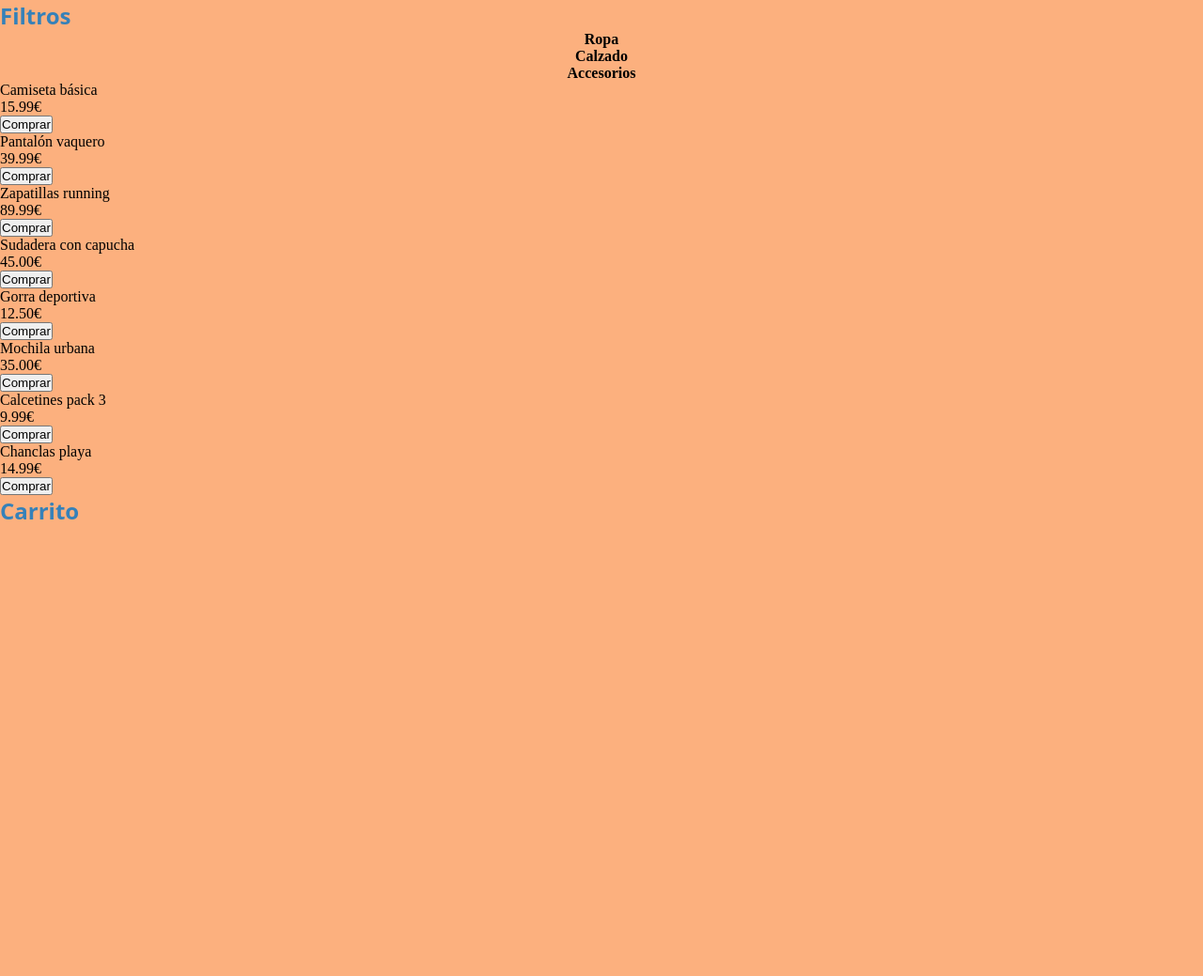
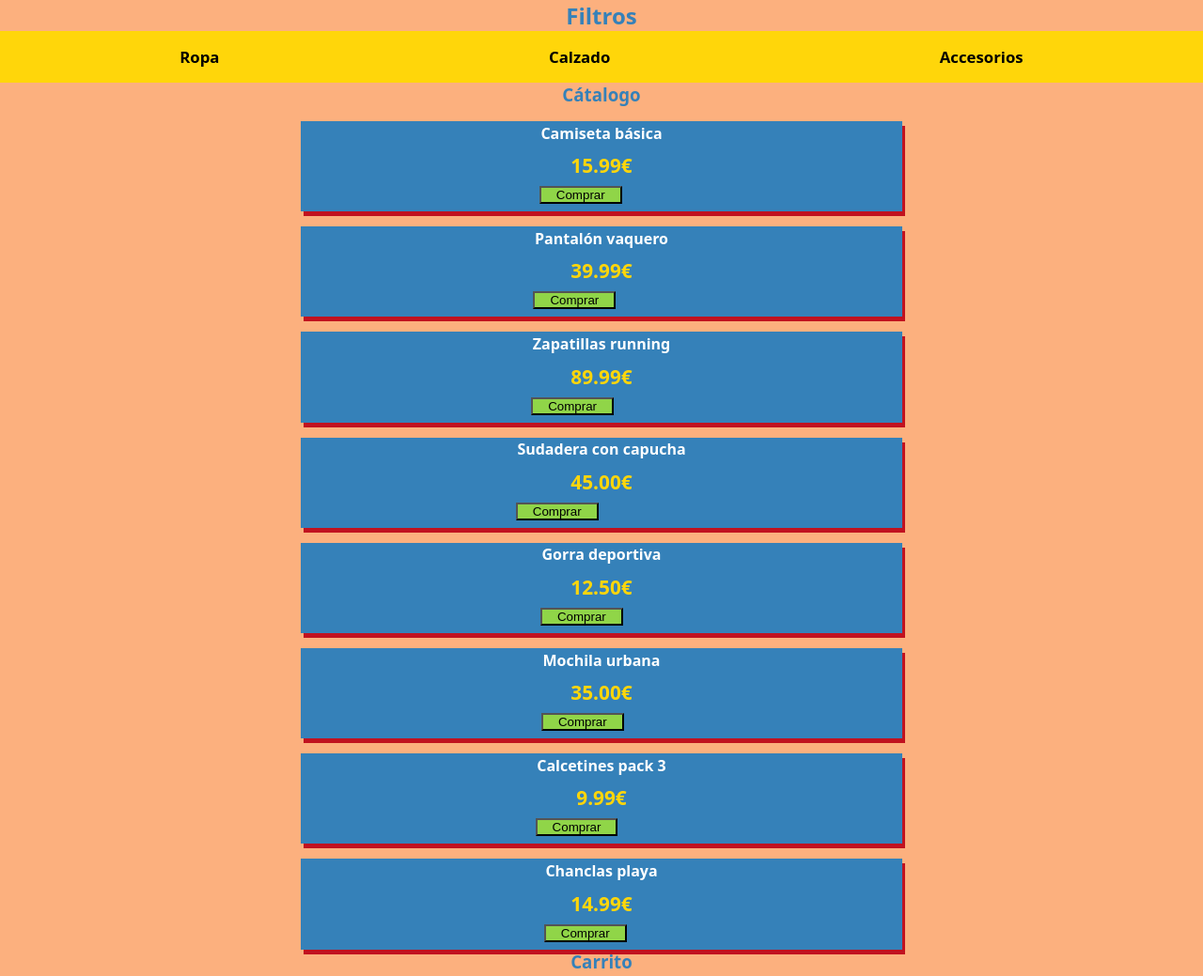
Before and after one commit to alopgau/Carrito-LMSGI, a plain HTML site: page index.html in a window 1280 px wide. Shown: the whole page at 94% size. Before the commit the page ends 800 px from the top, so only its background shows below. Drawn offline with Linux system fonts and the light colour scheme; files whose address does not match are found by name.

Commit message:
CSS carrito hecho

```diff
--- /dev/null
+++ b/JS/catalogo.js
@@ -0,0 +1,80 @@
+const catalogo = [
+     { id: 1, nombre: "Camiseta básica", precio: 15.99, categoria: "ropa", imagen: ""},
+    { id: 2, nombre: "Pantalón vaquero", precio: 39.99, categoria: "ropa", imagen: "" },
+    { id: 3, nombre: "Zapatillas running", precio: 89.99, categoria: "calzado", imagen: "" },
+    { id: 4, nombre: "Sudadera con capucha", precio: 45.00, categoria: "ropa", imagen:  ""},
+    { id: 5, nombre: "Gorra deportiva", precio: 12.50, categoria: "accesorios", imagen: "" },
+    { id: 6, nombre: "Mochila urbana", precio: 35.00, categoria: "accesorios", imagen:  ""},
+    { id: 7, nombre: "Calcetines pack 3", precio: 9.99, categoria: "ropa", imagen: "" },
+    { id: 8, nombre: "Chanclas playa", precio: 14.99, categoria: "calzado", imagen: ""}
+];
+
+const carrito = [
+
+];
+function crearCatalogo() {
+
+  catalogo.forEach(it => {
+    const figureProducto = iniciarCatalogo()
+     const elementosProducto = crearProducto(it)
+     dibujarProducto(figureProducto,elementosProducto)
+     });
+
+}
+function activarBotones() {
+  const botones = document.querySelectorAll("button")
+  for (const boton of botones) {
+    let contador = 0
+    boton.addEventListener("click", () => {
+      contador++
+      carrito.push({productoId: boton.id, cantidad: contador})
+      mostrarCarrito()
+    })
+  }
+  }
+  function crearProducto(it) {
+    const etiquetaPrecio = document.createElement("p")
+    etiquetaPrecio.classList.add("producto__precio")
+    const nombreProducto = document.createElement("figcaption")
+    nombreProducto.classList.add("producto__nombre")
+    const imagenProducto = document.createElement("img")
+    imagenProducto.classList.add("producto__imagen")
+    const botonCompra = document.createElement("button")
+    botonCompra.classList.add("producto__boton")
+    imagenProducto.setAttribute("src",it.imagen)
+    botonCompra.setAttribute("id", `${it.id}`)
+    etiquetaPrecio.innerText = `${it.precio.toFixed(2)}€`
+    nombreProducto.innerText = it.nombre
+    botonCompra.innerText = "Comprar"
+    return {etiquetaPrecio, nombreProducto, imagenProducto, botonCompra}
+  }
+  function dibujarProducto(figureProducto, elementosProducto) {
+    figureProducto.append(elementosProducto.nombreProducto)
+    figureProducto.append(elementosProducto.etiquetaPrecio)
+    figureProducto.append(elementosProducto.botonCompra)
+  }
+  function iniciarCatalogo() {
+    const section = document.querySelector(".catalogo")
+    const articleProducto = document.createElement("article")
+    articleProducto.classList.add("producto")
+    const figureProducto = document.createElement("figure")
+    figureProducto.classList.add("producto__figura")
+    section.append(articleProducto)
+    articleProducto.prepend(figureProducto)
+    return figureProducto
+  }
+  function mostrarCarrito() {
+    const asideCarrito = document.querySelector(".carrito")
+    crearProductoCarrito(asideCarrito)
+
+  }
+  function crearProductoCarrito(asideCarrito) {
+      const EspacioProducto = document.createElement("li")
+      EspacioProducto.innerText = `${it.id}: ${it.cantidad}`
+      asideCarrito.append(EspacioProducto)
+  }
+  function main() {
+    crearCatalogo()
+    activarBotones()
+  }
+  main()
--- a/assets/css/styles.css
+++ b/assets/css/styles.css
@@ -7,7 +7,9 @@
 :root {
     --color-primario: #3581B9;
     --color-secundario: #FCB07E;
-    --color-terciario: #dee2d6;
+    --color-terciario: #acef25c2;
+    --color-sombras: #c1121f;
+    --color-precio: #ffd60a;
     --color-blanco: #fff;
     --color-negro: #000;
 }
@@ -17,8 +19,69 @@ body {
 .titulo__seccion {
     color: var(--color-primario);
     font-family: system-ui, -apple-system, BlinkMacSystemFont, 'Segoe UI', Roboto, Oxygen, Ubuntu, Cantarell, 'Open Sans', 'Helvetica Neue', sans-serif;
+    text-align: center;
 }
 .lista__filtros--elemento {
     font-weight: bold;
     text-align: center;
+    font-family: system-ui, -apple-system, BlinkMacSystemFont, 'Segoe UI', Roboto, Oxygen, Ubuntu, Cantarell, 'Open Sans', 'Helvetica Neue', sans-serif;
+    font-size: 1.05rem;
 }
+.lista__filtros {
+    display: flex;
+    justify-content: space-around;
+    align-content: center;
+    list-style: none;
+    padding: 1rem;
+    flex-wrap: wrap;
+    background-color: var(--color-precio);
+}
+.seccion__carrito {
+    gap: 1rem;
+    display: flex;
+    justify-content: space-around;
+    flex-direction: column;
+    align-content: center;
+}
+.catalogo {
+    display: flex;
+    flex-direction: column;
+    align-content: space-around;
+    justify-content: center;
+    flex-wrap: wrap;
+    gap: 1rem;
+
+}
+.producto {
+display: flex;
+flex-direction: column;
+justify-content: center;
+align-content: center;
+justify-items: center;
+align-items: center;
+padding-bottom: 0.5rem;
+background-color: #3581B9;
+ width: 50%;
+ height: 100%;
+ box-shadow: 3px 5px var(--color-sombras);
+
+}
+.producto__nombre {
+    color: var(--color-blanco);
+    padding: 0.1rem;
+    font-family: system-ui, -apple-system, BlinkMacSystemFont, 'Segoe UI', Roboto, Oxygen, Ubuntu, Cantarell, 'Open Sans', 'Helvetica Neue', sans-serif;
+    font-weight: bold;
+}
+.producto__precio {
+    color: var(--color-precio);
+    padding: .5rem;
+    font-family: system-ui, -apple-system, BlinkMacSystemFont, 'Segoe UI', Roboto, Oxygen, Ubuntu, Cantarell, 'Open Sans', 'Helvetica Neue', sans-serif;
+    font-weight: bold;
+    font-size: 1.3rem;
+    text-align: center;
+
+}
+.producto__boton {
+    background-color: var(--color-terciario);
+    padding: 0rem 1rem 0rem 1rem;
+}
--- a/catalogo.js
+++ /dev/null
@@ -1,80 +0,0 @@
-const catalogo = [
-     { id: 1, nombre: "Camiseta básica", precio: 15.99, categoria: "ropa", imagen: ""},
-    { id: 2, nombre: "Pantalón vaquero", precio: 39.99, categoria: "ropa", imagen: "" },
-    { id: 3, nombre: "Zapatillas running", precio: 89.99, categoria: "calzado", imagen: "" },
-    { id: 4, nombre: "Sudadera con capucha", precio: 45.00, categoria: "ropa", imagen:  ""},
-    { id: 5, nombre: "Gorra deportiva", precio: 12.50, categoria: "accesorios", imagen: "" },
-    { id: 6, nombre: "Mochila urbana", precio: 35.00, categoria: "accesorios", imagen:  ""},
-    { id: 7, nombre: "Calcetines pack 3", precio: 9.99, categoria: "ropa", imagen: "" },
-    { id: 8, nombre: "Chanclas playa", precio: 14.99, categoria: "calzado", imagen: ""}
-];
-
-const carrito = [
-
-];
-function crearCatalogo() {
-
-  catalogo.forEach(it => {
-    const figureProducto = iniciarCatalogo()
-     const elementosProducto = crearProducto(it)
-     dibujarProducto(figureProducto,elementosProducto)
-     });
-
-}
-function activarBotones() {
-  const botones = document.querySelectorAll("button")
-  for (const boton of botones) {
-    let contador = 0
-    boton.addEventListener("click", () => {
-      contador++
-      carrito.push({productoId: boton.id, cantidad: contador})
-      mostrarCarrito()
-    })
-  }
-  }
-  function crearProducto(it) {
-    const etiquetaPrecio = document.createElement("p")
-    etiquetaPrecio.classList.add("producto__precio")
-    const nombreProducto = document.createElement("figcaption")
-    nombreProducto.classList.add("producto__nombre")
-    const imagenProducto = document.createElement("img")
-    imagenProducto.classList.add("producto__imagen")
-    const botonCompra = document.createElement("button")
-    botonCompra.classList.add("producto__boton")
-    imagenProducto.setAttribute("src",it.imagen)
-    botonCompra.setAttribute("id", `${it.id}`)
-    etiquetaPrecio.innerText = `${it.precio.toFixed(2)}€`
-    nombreProducto.innerText = it.nombre
-    botonCompra.innerText = "Comprar"
-    return {etiquetaPrecio, nombreProducto, imagenProducto, botonCompra}
-  }
-  function dibujarProducto(figureProducto, elementosProducto) {
-    figureProducto.append(elementosProducto.nombreProducto)
-    figureProducto.append(elementosProducto.etiquetaPrecio)
-    figureProducto.append(elementosProducto.botonCompra)
-  }
-  function iniciarCatalogo() {
-    const section = document.querySelector("section")
-    const articleProducto = document.createElement("article")
-    articleProducto.classList.add("producto")
-    const figureProducto = document.createElement("figure")
-    articleProducto.classList.add("producto")
-    section.append(articleProducto)
-    articleProducto.prepend(figureProducto)
-    return figureProducto
-  }
-  function mostrarCarrito() {
-    const asideCarrito = document.querySelector(".carrito")
-    crearProductoCarrito(asideCarrito)
-
-  }
-  function crearProductoCarrito(asideCarrito) {
-      const EspacioProducto = document.createElement("li")
-      EspacioProducto.innerText = `${it.id}: ${it.cantidad}`
-      asideCarrito.append(EspacioProducto)
-  }
-  function main() {
-    crearCatalogo()
-    activarBotones()
-  }
-  main()
--- a/index.html
+++ b/index.html
@@ -10,14 +10,16 @@
 <body>
     <header class="cabecera"></header>
     <main>
-        <section class="seccion__filtros">
+        <aside class="filtros__catalogo">
             <h1 class="titulo__seccion">Filtros</h1>
+            <ul class="lista__filtros">
+                <li class="lista__filtros--elemento">Ropa</li>
+                <li class="lista__filtros--elemento">Calzado</li>
+                <li class="lista__filtros--elemento">Accesorios</li>
+            </ul>
+
                 <aside class="catalogo">
-                    <ul class="lista__filtros">
-                        <li class="lista__filtros--elemento">Ropa</li>
-                        <li class="lista__filtros--elemento">Calzado</li>
-                        <li class="lista__filtros--elemento">Accesorios</li>
-                    </ul>
+                    <h1 class="titulo__seccion">Cátalogo</h1>
                 </aside>
         </section>
 
```
